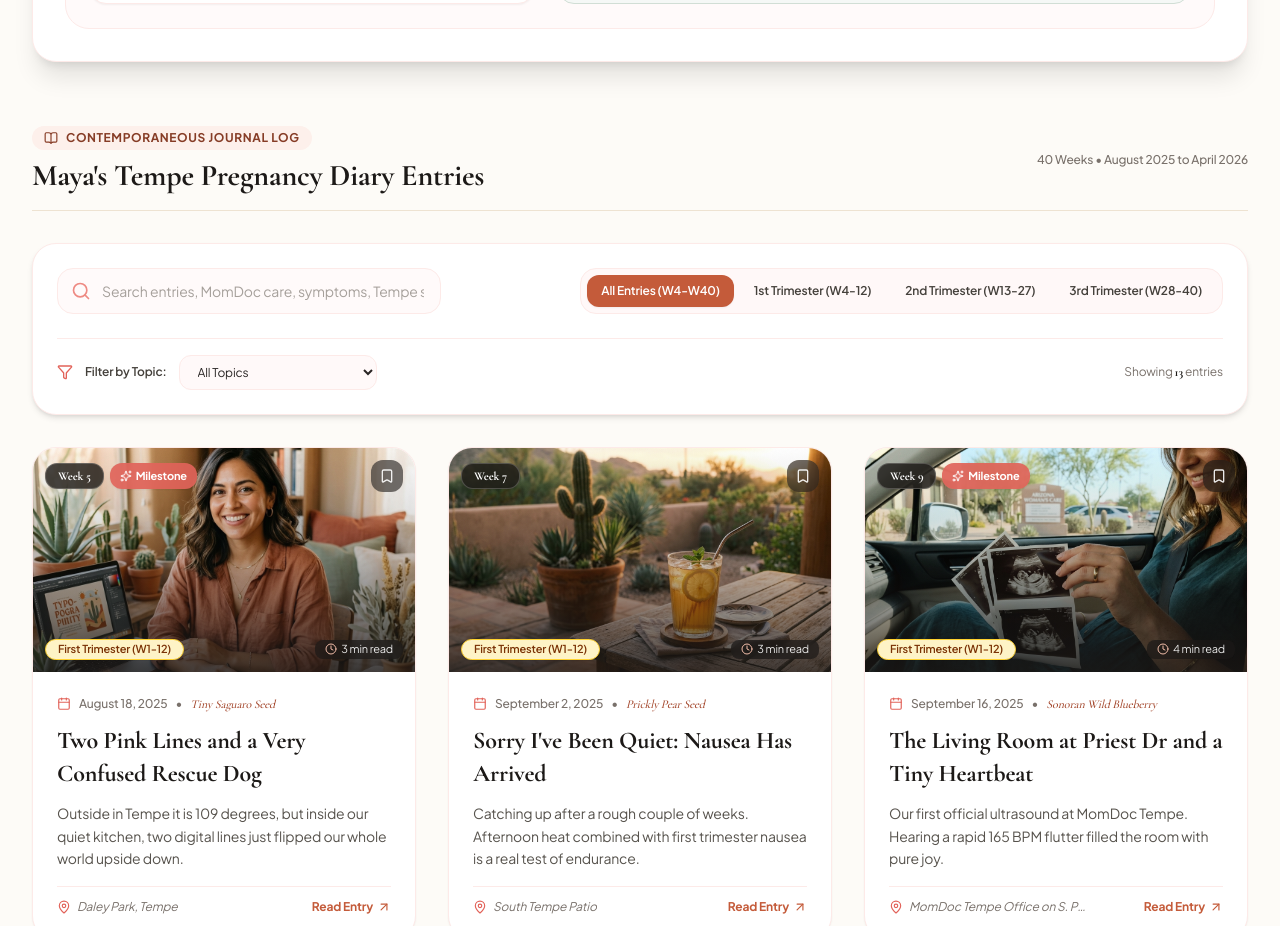
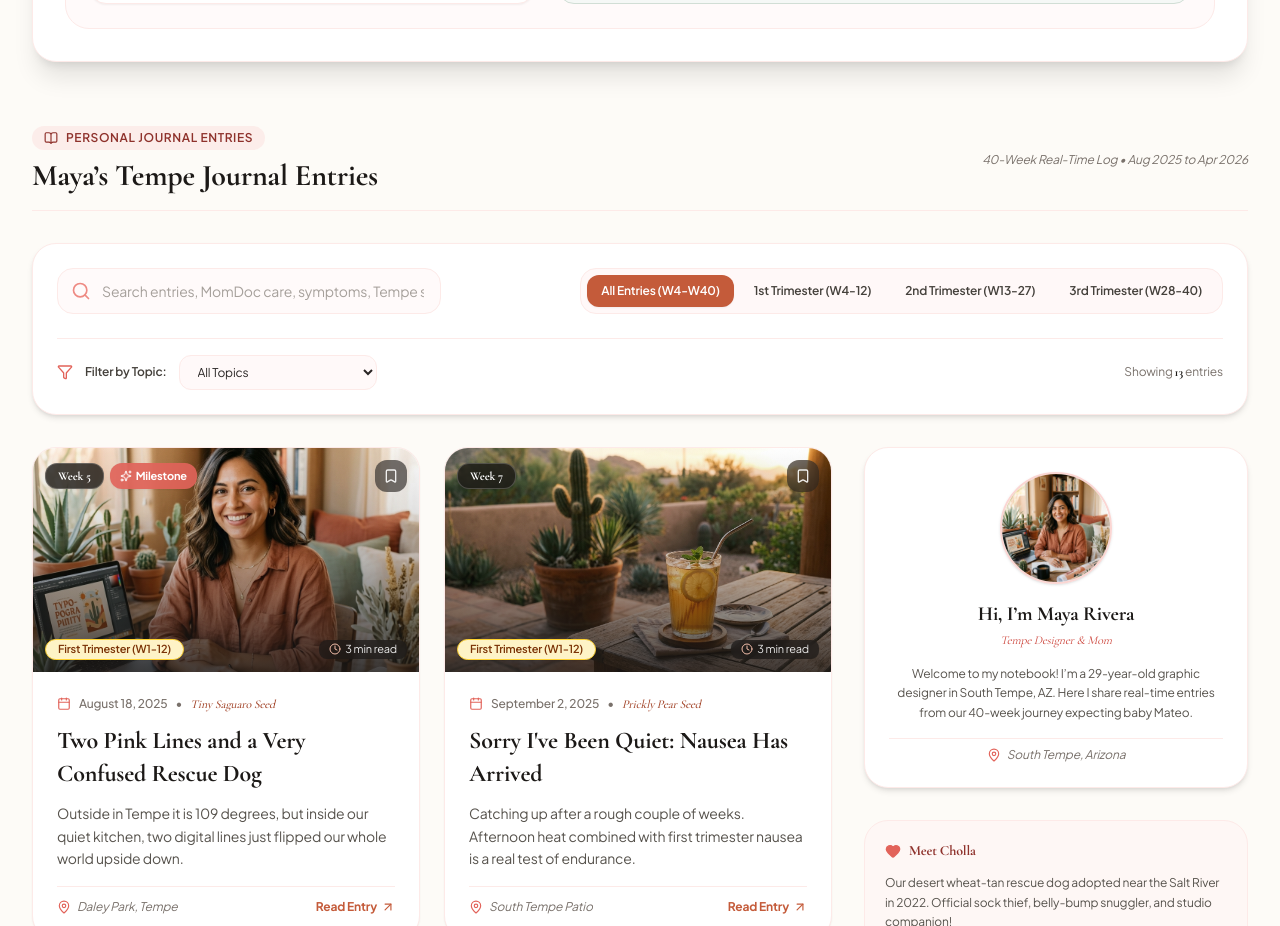
Before and after one commit to genericService/desert-bloom-diary, a Next.js app: page / in a window 1280 px wide. Shown: the part 1420-2346 px from the top of the page. Built offline with nearby package versions, Linux system fonts and the light colour scheme.

Commit message:
feat: adopt classic personal blog 2-column layout with authentic BlogSidebar author bio, Cholla spotlight, and trimester archives (v1.7.0)

```diff
--- a/package.json
+++ b/package.json
@@ -1,6 +1,6 @@
 {
   "name": "desert-bloom-diary",
-  "version": "1.6.0",
+  "version": "1.7.0",
   "private": true,
   "engines": {
     "node": ">=20.0.0"
--- a/src/app/page.tsx
+++ b/src/app/page.tsx
@@ -6,13 +6,14 @@ import { HeroSection } from "@/components/HeroSection";
 import { BabyGrowthSlider } from "@/components/BabyGrowthSlider";
 import { TimelineFilter } from "@/components/TimelineFilter";
 import { EntryCard } from "@/components/EntryCard";
+import { BlogSidebar } from "@/components/BlogSidebar";
 import { SymptomTrackerChart } from "@/components/SymptomTrackerChart";
 import { MomDocCareWidget } from "@/components/MomDocCareWidget";
 import { SearchModal } from "@/components/SearchModal";
 import { Footer } from "@/components/Footer";
 import { DIARY_ENTRIES } from "@/data/diaryEntries";
 import { filterDiaryEntries } from "@/lib/utils";
-import { BookOpen, Sparkles, Heart } from "lucide-react";
+import { BookOpen } from "lucide-react";
 
 export default function HomePage() {
   const [searchQuery, setSearchQuery] = useState("");
@@ -44,7 +45,7 @@ export default function HomePage() {
       <Header onSearchClick={() => setIsSearchModalOpen(true)} />
 
       <main className="flex-1 space-y-16 pb-20">
-        {/* Story Hero Overview */}
+        {/* Story Hero Greeting */}
         <HeroSection />
 
         <div className="max-w-7xl mx-auto px-4 sm:px-6 lg:px-8 space-y-16">
@@ -53,21 +54,21 @@ export default function HomePage() {
             <BabyGrowthSlider />
           </section>
 
-          {/* Diary Entries & Filter Section */}
+          {/* Main 2-Column Personal Blog Section (Main Feed + Sidebar) */}
           <section id="entries-section" className="space-y-8 scroll-mt-24">
-            <div className="flex flex-col sm:flex-row items-start sm:items-center justify-between gap-4 border-b border-sand-200 dark:border-stone-800 pb-4">
+            <div className="flex flex-col sm:flex-row items-start sm:items-center justify-between gap-4 border-b border-rose-100 dark:border-stone-800 pb-4">
               <div>
-                <div className="inline-flex items-center gap-2 px-3 py-1 rounded-full bg-terracotta-100 dark:bg-terracotta-950 text-terracotta-800 dark:text-terracotta-300 text-xs font-bold uppercase tracking-wider mb-2">
+                <div className="inline-flex items-center gap-2 px-3 py-1 rounded-full bg-rose-100/80 dark:bg-rose-950 text-rose-800 dark:text-rose-300 text-xs font-semibold uppercase tracking-wider mb-2">
                   <BookOpen className="w-3.5 h-3.5" />
-                  <span>Contemporaneous Journal Log</span>
+                  <span>Personal Journal Entries</span>
                 </div>
                 <h2 className="font-serif text-3xl font-bold text-stone-900 dark:text-stone-100">
-                  Maya's Tempe Pregnancy Diary Entries
+                  Maya’s Tempe Journal Entries
                 </h2>
               </div>
 
-              <div className="text-xs text-stone-500 dark:text-stone-400 font-medium">
-                40 Weeks &bull; August 2025 to April 2026
+              <div className="text-xs text-stone-500 dark:text-stone-400 font-light italic">
+                40-Week Real-Time Log &bull; Aug 2025 to Apr 2026
               </div>
             </div>
 
@@ -84,16 +85,19 @@ export default function HomePage() {
               onReset={handleReset}
             />
 
-            {/* Entry Cards Grid */}
+            {/* 2-Column Blog Layout */}
+            <div className="grid grid-cols-1 lg:grid-cols-12 gap-8 items-start">
+              {/* Main Entries Feed (8 Cols) */}
+              <div className="lg:col-span-8 space-y-8">
                 {filteredEntries.length === 0 ? (
-              <div className="bg-white dark:bg-stone-800 rounded-3xl p-12 text-center border border-sand-200 dark:border-stone-700 space-y-3">
+                  <div className="bg-white dark:bg-stone-800 rounded-3xl p-12 text-center border border-rose-100 dark:border-stone-700 space-y-3">
                     <BookOpen className="w-10 h-10 mx-auto text-terracotta-400" />
                     <h3 className="font-serif text-xl font-bold text-stone-900 dark:text-stone-100">
                       No matching entries found
                     </h3>
-                <p className="text-sm text-stone-500 dark:text-stone-400 max-w-md mx-auto">
-                  Try adjusting your search terms or filter selection to view
-                  entries from other weeks.
+                    <p className="text-sm text-stone-500 dark:text-stone-400 max-w-md mx-auto font-light">
+                      Try adjusting your search terms or filter selection to
+                      view entries from other weeks.
                     </p>
                     <button
                       onClick={handleReset}
@@ -103,12 +107,23 @@ export default function HomePage() {
                     </button>
                   </div>
                 ) : (
-              <div className="grid grid-cols-1 md:grid-cols-2 lg:grid-cols-3 gap-8">
+                  <div className="grid grid-cols-1 md:grid-cols-2 gap-6">
                     {filteredEntries.map((entry) => (
                       <EntryCard key={entry.id} entry={entry} />
                     ))}
                   </div>
                 )}
+              </div>
+
+              {/* Classic Personal Blog Sidebar (4 Cols) */}
+              <div className="lg:col-span-4">
+                <BlogSidebar
+                  entries={DIARY_ENTRIES}
+                  currentTrimester={trimesterFilter}
+                  onTrimesterSelect={setTrimesterFilter}
+                />
+              </div>
+            </div>
           </section>
 
           {/* Maternal Wellbeing & Symptom Trends */}
--- /dev/null
+++ b/src/components/BlogSidebar.tsx
@@ -0,0 +1,134 @@
+"use client";
+
+import React from "react";
+import Link from "next/link";
+import { DiaryEntry } from "@/types";
+import { Heart, MapPin, Sparkles, BookOpen, Calendar } from "lucide-react";
+
+interface BlogSidebarProps {
+  entries: DiaryEntry[];
+  currentTrimester: string;
+  onTrimesterSelect: (t: string) => void;
+}
+
+export function BlogSidebar({
+  entries,
+  currentTrimester,
+  onTrimesterSelect,
+}: BlogSidebarProps) {
+  // Sort entries descending to get recent posts
+  const recentEntries = [...entries]
+    .sort((a, b) => b.weekNumber - a.weekNumber)
+    .slice(0, 4);
+
+  return (
+    <aside className="space-y-8 w-full">
+      {/* 1. Author Profile Card (Classic Personal Blog Style) */}
+      <div className="bg-white dark:bg-stone-800 p-6 rounded-3xl border border-rose-100 dark:border-stone-700/80 shadow-md space-y-4 text-center">
+        <div className="relative w-28 h-28 mx-auto rounded-full overflow-hidden border-2 border-rose-200 shadow-sm">
+          <img
+            src="/images/maya_rivera_portrait.jpg"
+            alt="Maya Rivera portrait"
+            className="w-full h-full object-cover"
+          />
+        </div>
+
+        <div className="space-y-1">
+          <h3 className="font-serif font-bold text-xl text-stone-900 dark:text-stone-100">
+            Hi, I’m Maya Rivera
+          </h3>
+          <p className="text-xs text-rose-600 dark:text-rose-400 font-serif italic">
+            Tempe Designer & Mom
+          </p>
+        </div>
+
+        <p className="text-xs text-stone-600 dark:text-stone-300 font-light leading-relaxed">
+          Welcome to my notebook! I’m a 29-year-old graphic designer in South
+          Tempe, AZ. Here I share real-time entries from our 40-week journey
+          expecting baby Mateo.
+        </p>
+
+        <div className="pt-2 border-t border-rose-100 dark:border-stone-700/60 flex items-center justify-center gap-1.5 text-xs text-stone-500">
+          <MapPin className="w-3.5 h-3.5 text-rose-500" />
+          <span className="italic">South Tempe, Arizona</span>
+        </div>
+      </div>
+
+      {/* 2. Meet Cholla the Rescue Dog */}
+      <div className="bg-rose-50/60 dark:bg-stone-800/80 p-5 rounded-3xl border border-rose-100 dark:border-stone-700/80 space-y-3">
+        <div className="flex items-center gap-2 text-rose-800 dark:text-rose-300 font-serif font-bold text-sm">
+          <Heart className="w-4 h-4 text-rose-500 fill-current" />
+          <span>Meet Cholla</span>
+        </div>
+        <p className="text-xs text-stone-600 dark:text-stone-300 font-light leading-relaxed">
+          Our desert wheat-tan rescue dog adopted near the Salt River in 2022.
+          Official sock thief, belly-bump snuggler, and studio companion!
+        </p>
+      </div>
+
+      {/* 3. Trimester Archives */}
+      <div className="bg-white dark:bg-stone-800 p-6 rounded-3xl border border-rose-100 dark:border-stone-700/80 shadow-md space-y-3">
+        <h4 className="font-serif font-bold text-sm uppercase tracking-wider text-stone-900 dark:text-stone-100 flex items-center gap-2">
+          <BookOpen className="w-4 h-4 text-terracotta-600" />
+          <span>Trimester Archives</span>
+        </h4>
+
+        <div className="space-y-1.5 text-xs">
+          {[
+            { id: "all", label: "All Journal Entries (W4-W40)" },
+            { id: "1", label: "1st Trimester (W4 - W12)" },
+            { id: "2", label: "2nd Trimester (W13 - W27)" },
+            { id: "3", label: "3rd Trimester (W28 - W40)" },
+          ].map((item) => (
+            <button
+              key={item.id}
+              onClick={() => onTrimesterSelect(item.id)}
+              className={`w-full text-left px-3.5 py-2 rounded-xl transition-all font-medium flex items-center justify-between ${
+                currentTrimester === item.id
+                  ? "bg-terracotta-600 text-white font-bold shadow-xs"
+                  : "text-stone-700 dark:text-stone-300 hover:bg-rose-50 dark:hover:bg-stone-700"
+              }`}
+            >
+              <span>{item.label}</span>
+              <Sparkles className="w-3 h-3 opacity-60" />
+            </button>
+          ))}
+        </div>
+      </div>
+
+      {/* 4. Recent Journal Entries */}
+      <div className="bg-white dark:bg-stone-800 p-6 rounded-3xl border border-rose-100 dark:border-stone-700/80 shadow-md space-y-4">
+        <h4 className="font-serif font-bold text-sm uppercase tracking-wider text-stone-900 dark:text-stone-100 flex items-center gap-2">
+          <Calendar className="w-4 h-4 text-rose-500" />
+          <span>Recent Notebook Entries</span>
+        </h4>
+
+        <div className="space-y-3">
+          {recentEntries.map((entry) => (
+            <Link
+              key={entry.id}
+              href={`/entry/${entry.id}`}
+              className="group flex gap-3 items-center text-xs text-stone-800 dark:text-stone-200 hover:text-terracotta-600 transition-colors"
+            >
+              <div className="w-12 h-12 rounded-xl overflow-hidden shrink-0 border border-rose-100">
+                <img
+                  src={entry.coverImage}
+                  alt={entry.title}
+                  className="w-full h-full object-cover group-hover:scale-105 transition-transform"
+                />
+              </div>
+              <div className="min-w-0 space-y-0.5">
+                <span className="text-[10px] text-stone-400 font-light block">
+                  Week {entry.weekNumber} &bull; {entry.formattedDate}
+                </span>
+                <p className="font-serif font-bold truncate group-hover:underline">
+                  {entry.title}
+                </p>
+              </div>
+            </Link>
+          ))}
+        </div>
+      </div>
+    </aside>
+  );
+}
```
Lines whose indentation alone changed are shown as unchanged.
